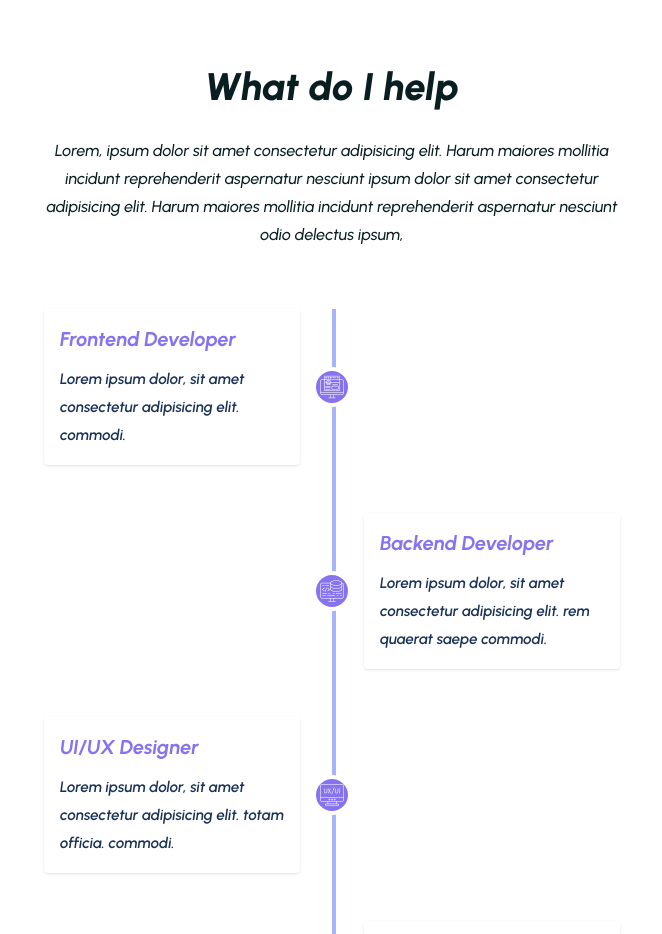
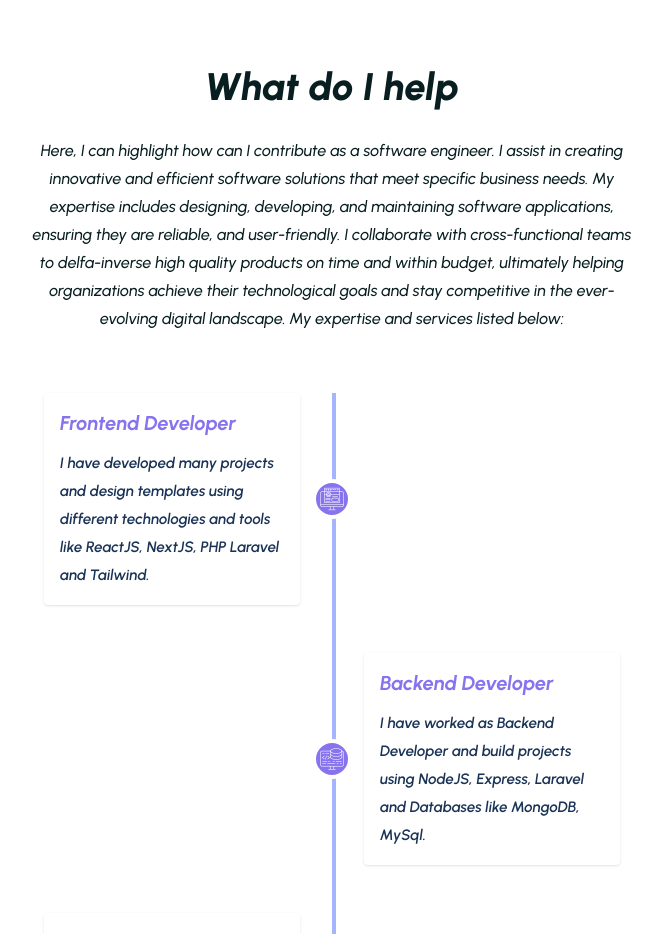
Before and after one commit to loangkhan97/tailwind-css-project, a React (Create React App) app: page / in a window 1280 px wide. Shown: the part 760-1694 px from the top of the page, without its empty margins (308-970 px from the left). Built offline with nearby package versions, Linux system fonts and the light colour scheme.

Commit message:
services file updated

```diff
--- a/src/components/UI/Services.jsx
+++ b/src/components/UI/Services.jsx
@@ -11,11 +11,13 @@ const Services = () => {
             <div className="text-center">
                 <h2 className="text-headingColor font-[800] text-[2.4rem] mb-5">What do I help</h2>
                 <p className="text-headingColor font-[500] text-[16px] lg:max-w-[600px] lg:mx-auto  leading-7">
-                    Lorem, ipsum dolor sit amet consectetur adipisicing elit.
-                    Harum maiores mollitia incidunt reprehenderit aspernatur nesciunt
-                    ipsum dolor sit amet consectetur adipisicing elit.
-                    Harum maiores mollitia incidunt reprehenderit aspernatur nesciunt
-                    odio delectus ipsum, </p>
+                    Here, I can highlight how can I contribute as a software engineer. I assist in creating innovative and efficient
+                    software solutions that meet specific business needs. My expertise includes designing, developing, and maintaining
+                    software applications, ensuring they are reliable, and user-friendly. I collaborate with cross-functional teams to delfa-inverse
+                    high quality products on time and within budget, ultimately helping organizations achieve their technological goals and stay competitive
+                    in the ever-evolving digital landscape. My expertise and services listed below:
+
+                    </p>
             </div>
 
             <div className="flex flex-col justify-center sm:py-12">
@@ -34,7 +36,7 @@ const Services = () => {
                                     <div className="w-full sm:w-1/2 sm:pr-8">
                                         <div data-aos="fade-right" data-aos-duration="1200" className='bg-white p-4 rounded shadow group hover:bg-primaryColor cursor-pointer ease-in duration-150'>
                                             <h3 className="text-primaryColor font-[700] mb-3 group-hover:text-white group-hover:font-[600] text-xl">Frontend Developer</h3>
-                                            <p className='text-[15px] text-smallTextColor group-hover:text-white group-hover:font-[500] leading-7'>Lorem ipsum dolor, sit amet consectetur adipisicing elit. commodi.</p>
+                                            <p className='text-[15px] text-smallTextColor group-hover:text-white group-hover:font-[500] leading-7'>I have developed many projects and design templates using different technologies and tools like ReactJS, NextJS, PHP Laravel and Tailwind.</p>
                                         </div>
                                     </div>
                                 </div>
@@ -55,7 +57,7 @@ const Services = () => {
                                     <div className="w-full sm:w-1/2 sm:pl-8">
                                         <div data-aos="fade-left" data-aos-delay="50" data-aos-duration="1300" className='bg-white p-4 rounded shadow group hover:bg-primaryColor cursor-pointer ease-in duration-150'>
                                             <h3 className="text-primaryColor font-[700] mb-3 group-hover:text-white group-hover:font-[600] text-xl">Backend Developer</h3>
-                                            <p className='text-[15px] text-smallTextColor group-hover:text-white group-hover:font-[500] leading-7'>Lorem ipsum dolor, sit amet consectetur adipisicing elit. rem quaerat saepe commodi.</p>
+                                            <p className='text-[15px] text-smallTextColor group-hover:text-white group-hover:font-[500] leading-7'>I have worked as Backend Developer and build projects using NodeJS, Express, Laravel and Databases like MongoDB, MySql.</p>
                                         </div>
                                     </div>
                                 </div>
@@ -76,7 +78,7 @@ const Services = () => {
                                     <div className="w-full sm:w-1/2 sm:pr-8">
                                         <div data-aos="fade-right" data-aos-delay="100" data-aos-duration="1300" className='bg-white p-4 rounded shadow group hover:bg-primaryColor cursor-pointer ease-in duration-150'>
                                             <h3 className="text-primaryColor font-[700] mb-3 group-hover:text-white group-hover:font-[600] text-xl">UI/UX Designer</h3>
-                                            <p className='text-[15px] text-smallTextColor group-hover:text-white group-hover:font-[500] leading-7'>Lorem ipsum dolor, sit amet consectetur adipisicing elit. totam officia. commodi.</p>
+                                            <p className='text-[15px] text-smallTextColor group-hover:text-white group-hover:font-[500] leading-7'>I have build many designs and templates using Figma, Canva, Illustrator, and Photoshop.</p>
                                         </div>
                                     </div>
                                 </div>
@@ -97,7 +99,7 @@ const Services = () => {
                                     <div className="w-full sm:w-1/2 sm:pl-8">
                                         <div data-aos="fade-left" data-aos-delay="150" data-aos-duration="1500" className='bg-white p-4 rounded shadow group hover:bg-primaryColor cursor-pointer ease-in duration-150'>
                                             <h3 className="text-primaryColor font-[700] mb-3 group-hover:text-white group-hover:font-[600] text-xl">Apps Development</h3>
-                                            <p className='text-[15px] text-smallTextColor group-hover:text-white group-hover:font-[500] leading-7'>Lorem ipsum dolor, sit amet consectetur adipisicing elit.  officia. rem quaerat saepe commodi.</p>
+                                            <p className='text-[15px] text-smallTextColor group-hover:text-white group-hover:font-[500] leading-7'>I have little bit worked on android app development and build 5+ android applications .</p>
                                         </div>
                                     </div>
                                 </div>
```
